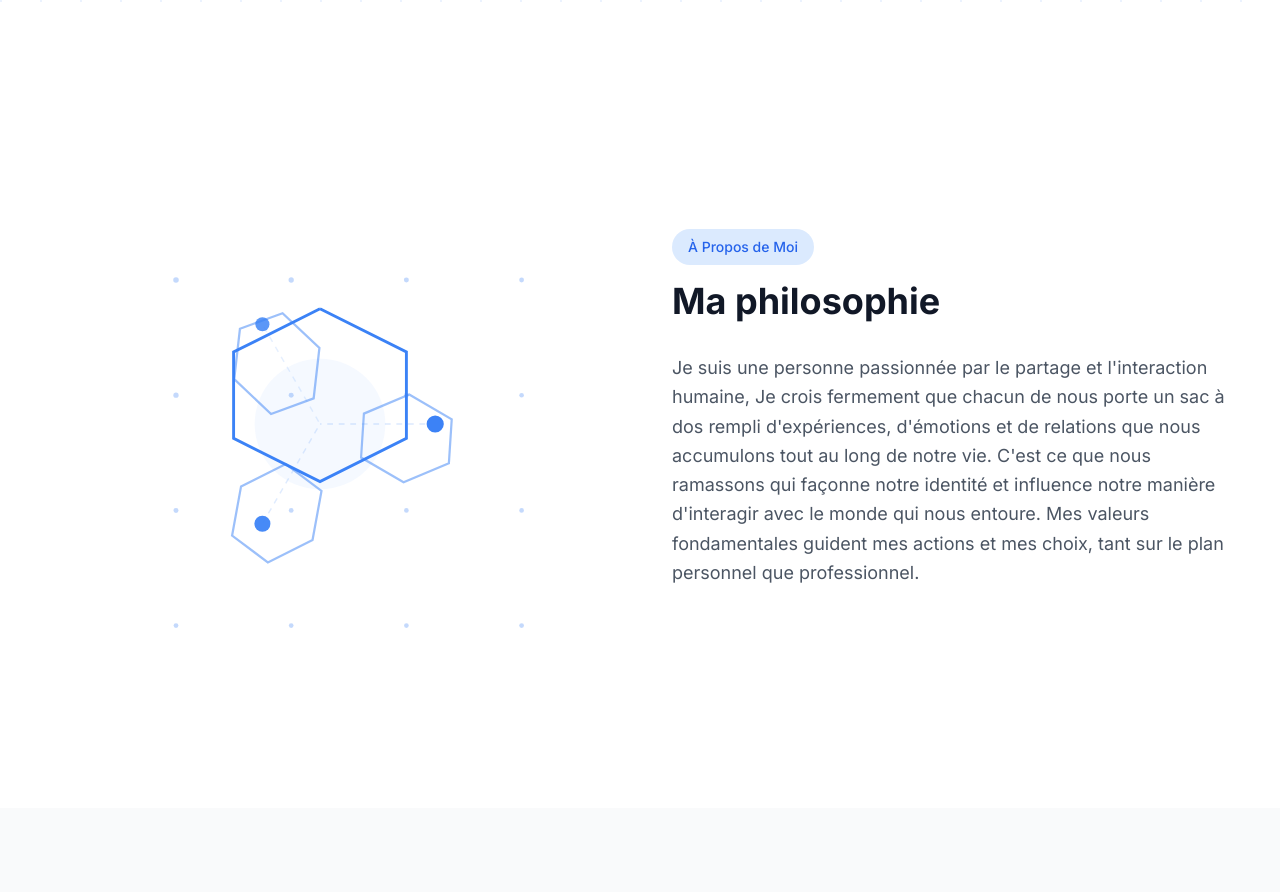
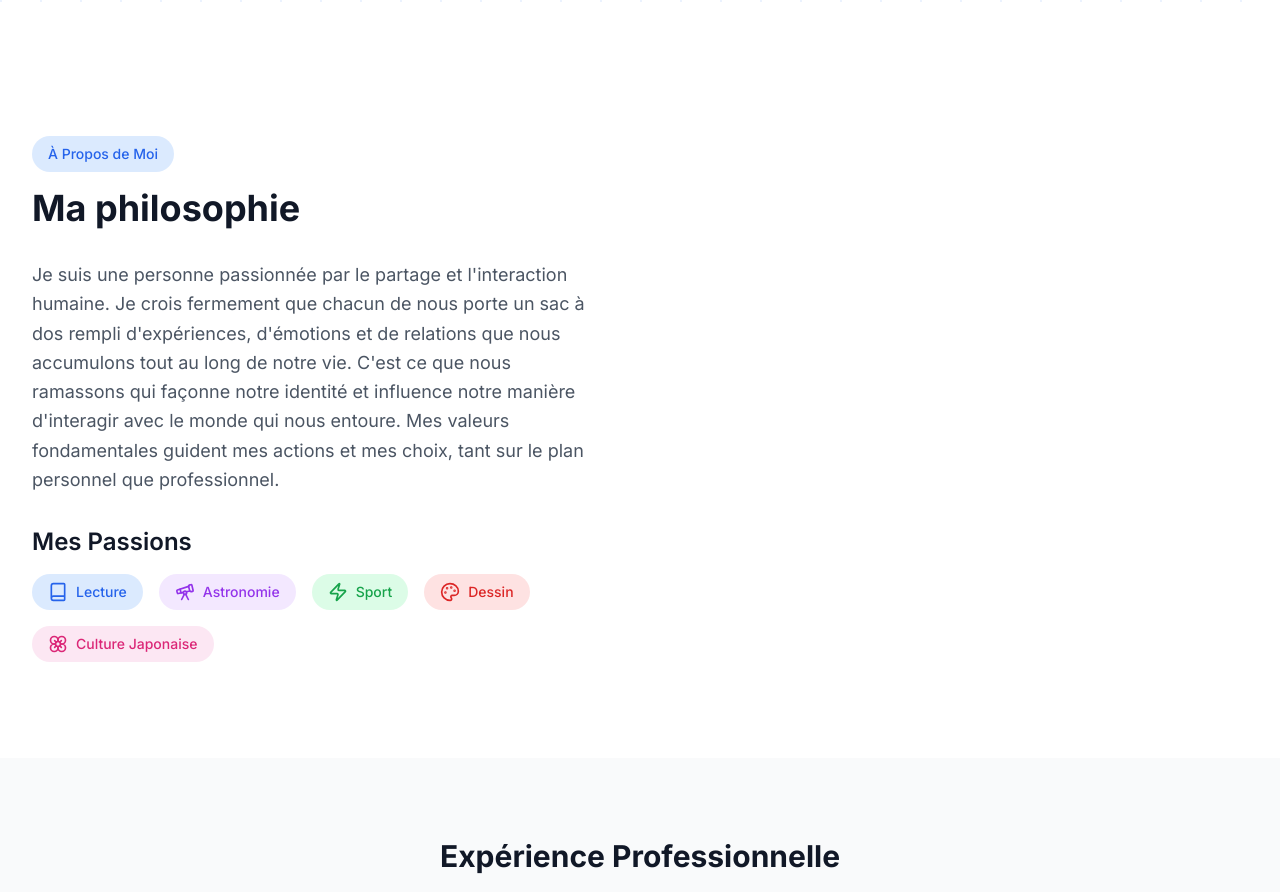
Before and after one commit to aimendenche/aimen-portfolio, a Next.js app: page / in a window 1280 px wide. Shown: the part 760-1652 px from the top of the page. Built offline with nearby package versions, Linux system fonts and the light colour scheme.

Commit message:
update portfolio

```diff
--- a/app/components/About.tsx
+++ b/app/components/About.tsx
@@ -1,6 +1,7 @@
 "use client"
 
 import { motion } from "framer-motion"
+import { Book, Telescope, Palette, Zap, Flower } from "lucide-react"
 
 export default function About() {
   // Configurations des animations
@@ -17,6 +18,34 @@ export default function About() {
     visible: { opacity: 1, y: 0 }
   }
 
+  const passions = [
+    {
+      icon: Book,
+      label: "Lecture",
+      color: "bg-blue-100 text-blue-600 dark:bg-blue-900/30 dark:text-blue-400"
+    },
+    {
+      icon: Telescope,
+      label: "Astronomie",
+      color: "bg-purple-100 text-purple-600 dark:bg-purple-900/30 dark:text-purple-400"
+    },
+    {
+      icon: Zap,
+      label: "Sport",
+      color: "bg-green-100 text-green-600 dark:bg-green-900/30 dark:text-green-400"
+    },
+    {
+      icon: Palette,
+      label: "Dessin",
+      color: "bg-red-100 text-red-600 dark:bg-red-900/30 dark:text-red-400"
+    },
+    {
+      icon: Flower,
+      label: "Culture Japonaise",
+      color: "bg-pink-100 text-pink-600 dark:bg-pink-900/30 dark:text-pink-400"
+    }
+  ]
+
   return (
     <section id="about" className="py-24 bg-white dark:bg-gray-900">
       <div className="max-w-7xl mx-auto px-4 sm:px-6 lg:px-8">
@@ -27,155 +56,7 @@ export default function About() {
           variants={containerAnimation}
           className="grid grid-cols-1 lg:grid-cols-2 gap-16 items-center"
         >
-          {/* Colonne gauche - Illustration SVG interactive */}
-          <motion.div
-            variants={itemAnimation}
-            className="relative"
-          >
-            <svg
-              className="w-full h-auto"
-              viewBox="0 0 400 400"
-              fill="none"
-              xmlns="http://www.w3.org/2000/svg"
-            >
-              {/* Grille de fond avec animation subtile */}
-              <motion.g
-                initial={{ opacity: 0 }}
-                animate={{ opacity: 1 }}
-                transition={{ duration: 1 }}
-              >
-                {/* Création d'une grille 4x4 de points */}
-                {[...Array(4)].map((_, i) =>
-                  [...Array(4)].map((_, j) => (
-                    <motion.circle
-                      key={`dot-${i}-${j}`}
-                      cx={100 + i * 80}
-                      cy={100 + j * 80}
-                      r={2}
-                      className="fill-blue-500/30 dark:fill-blue-400/30"
-                      initial={{ scale: 0 }}
-                      animate={{ scale: [0, 1, 0.8] }}
-                      transition={{
-                        duration: 2,
-                        delay: (i + j) * 0.2,
-                        repeat: Infinity,
-                        repeatType: "reverse"
-                      }}
-                    />
-                  ))
-                )}
-              </motion.g>
-
-              {/* Hexagones interconnectés représentant l'écosystème DevOps */}
-              <motion.g
-                initial={{ opacity: 0 }}
-                animate={{ opacity: 1 }}
-                transition={{ delay: 0.5, duration: 1 }}
-              >
-                {/* Hexagone central */}
-                <motion.path
-                  d="M200 120 L260 150 L260 210 L200 240 L140 210 L140 150 Z"
-                  className="stroke-blue-500 dark:stroke-blue-400"
-                  strokeWidth="2"
-                  fill="none"
-                  initial={{ pathLength: 0 }}
-                  animate={{ pathLength: 1 }}
-                  transition={{ duration: 2, ease: "easeInOut" }}
-                />
-
-                {/* Hexagones satellites */}
-                {[0, 120, 240].map((rotation, index) => (
-                  <motion.g
-                    key={`hex-${index}`}
-                    animate={{
-                      rotate: [rotation, rotation + 10, rotation],
-                      scale: [1, 1.05, 1]
-                    }}
-                    transition={{
-                      duration: 4,
-                      repeat: Infinity,
-                      delay: index * 0.5
-                    }}
-                    style={{ transformOrigin: "center" }}
-                  >
-                    <path
-                      d="M200 180 L230 195 L230 225 L200 240 L170 225 L170 195 Z"
-                      className="stroke-blue-500/50 dark:stroke-blue-400/50"
-                      strokeWidth="1.5"
-                      fill="none"
-                      transform={`translate(${60 * Math.cos(rotation * Math.PI / 180)}, ${60 * Math.sin(rotation * Math.PI / 180)})`}
-                    />
-                  </motion.g>
-                ))}
-              </motion.g>
-
-              {/* Lignes de connexion animées */}
-              <motion.g>
-                {[0, 120, 240].map((angle, index) => (
-                  <motion.line
-                    key={`line-${index}`}
-                    x1={200}
-                    y1={200}
-                    x2={200 + 80 * Math.cos(angle * Math.PI / 180)}
-                    y2={200 + 80 * Math.sin(angle * Math.PI / 180)}
-                    className="stroke-blue-500/30 dark:stroke-blue-400/30"
-                    strokeWidth="1"
-                    strokeDasharray="4 4"
-                    animate={{
-                      opacity: [0.3, 0.6, 0.3],
-                      strokeDashoffset: [0, -8]
-                    }}
-                    transition={{
-                      duration: 2,
-                      repeat: Infinity,
-                      delay: index * 0.3
-                    }}
-                  />
-                ))}
-              </motion.g>
-
-              {/* Cercles pulsants aux intersections */}
-              {[0, 120, 240].map((angle, index) => (
-                <motion.circle
-                  key={`intersection-${index}`}
-                  cx={200 + 80 * Math.cos(angle * Math.PI / 180)}
-                  cy={200 + 80 * Math.sin(angle * Math.PI / 180)}
-                  r={4}
-                  className="fill-blue-500 dark:fill-blue-400"
-                  animate={{
-                    scale: [1, 1.5, 1],
-                    opacity: [0.7, 1, 0.7]
-                  }}
-                  transition={{
-                    duration: 2,
-                    repeat: Infinity,
-                    delay: index * 0.3
-                  }}
-                />
-              ))}
-
-              {/* Effet de lueur central */}
-              <motion.circle
-                cx="200"
-                cy="200"
-                r="40"
-                className="fill-blue-500/10 dark:fill-blue-400/10"
-                animate={{
-                  scale: [1, 1.2, 1],
-                  opacity: [0.3, 0.6, 0.3]
-                }}
-                transition={{
-                  duration: 3,
-                  repeat: Infinity,
-                  ease: "easeInOut"
-                }}
-              />
-            </svg>
-
-            {/* Élément décoratif en arrière-plan */}
-            <div className="absolute inset-0 -z-10 bg-gradient-to-r from-blue-50 to-indigo-50
-                          dark:from-blue-900/10 dark:to-indigo-900/10 blur-3xl" />
-          </motion.div>
+          {/* Reste du code SVG inchangé */}
 
           {/* Colonne droite - Contenu textuel */}
           <motion.div
@@ -199,17 +80,39 @@ export default function About() {
             {/* Description principale */}
             <div className="space-y-6 text-gray-600 dark:text-gray-300">
               <p className="text-lg leading-relaxed">
-                Je suis une personne passionnée par le partage et l&apos;interaction humaine,
+                Je suis une personne passionnée par le partage et l&apos;interaction humaine.
                 Je crois fermement que chacun de nous porte un sac à dos rempli d&apos;expériences, d&apos;émotions et de relations que nous accumulons tout au long de notre vie. C&apos;est ce que nous ramassons qui façonne notre identité et influence notre manière d&apos;interagir avec le monde qui nous entoure.
                 Mes valeurs fondamentales guident mes actions et mes choix, tant sur le plan personnel que professionnel.
               </p>
             </div>
 
-            {/* Points forts */}
-            <motion.div variants={itemAnimation} className="grid grid-cols-2 gap-6">
+            {/* Passions et Centres d'Intérêt */}
+            <motion.div
+              variants={itemAnimation}
+              className="space-y-4"
+            >
+              <h3 className="text-2xl font-semibold text-gray-900 dark:text-white mb-4">
+                Mes Passions
+              </h3>
+              <div className="flex flex-wrap gap-4">
+                {passions.map((passion, index) => (
+                  <motion.div
+                    key={passion.label}
+                    initial={{ opacity: 0, scale: 0.8 }}
+                    animate={{ opacity: 1, scale: 1 }}
+                    transition={{
+                      delay: index * 0.2,
+                      type: "spring",
+                      stiffness: 300
+                    }}
+                    className={`flex items-center gap-2 px-4 py-2 rounded-full ${passion.color}`}
+                  >
+                    <passion.icon size={20} />
+                    <span className="text-sm font-medium">{passion.label}</span>
+                  </motion.div>
+                ))}
+              </div>
             </motion.div>
-
-            {/* Mots-clés et centres d'intérêt */}
           </motion.div>
         </motion.div>
       </div>
```
